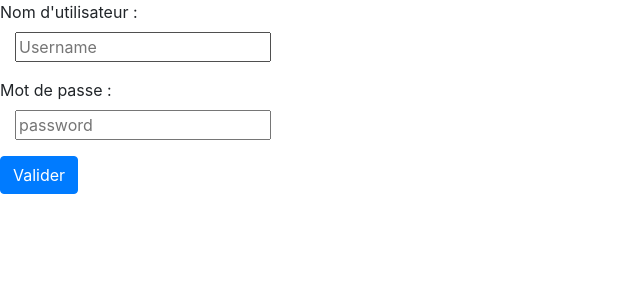
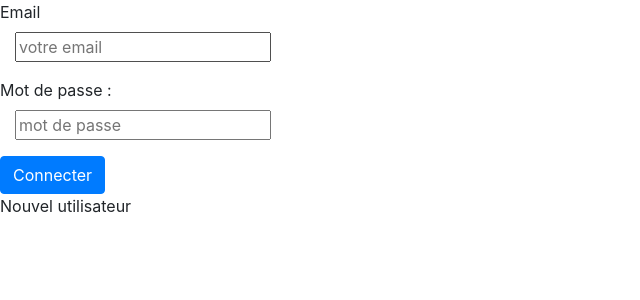
Before and after one commit to FabienLebas/mon-metier-a-tisser, a React (Create React App) app: page /login in a window 1280 px wide. Shown: the top 300 px of the page, without its empty margins (0-640 px from the left). Built offline with nearby package versions, Linux system fonts and the light colour scheme.

Commit message:
create new user

```diff
--- a/src/App.js
+++ b/src/App.js
@@ -5,7 +5,6 @@ import { BrowserRouter as Router, Route } from "react-router-dom";
 
 
 import Canvas from './components/Canvas';
-// import Login from './components/Login';
 import LoginForm from './components/LoginForm';
 
 export default class App extends Component {
@@ -57,7 +56,7 @@ export default class App extends Component {
             updateUser={this.updateUser}
             loginError={this.state.loginError}
             />}/>
-          <Route exact path="/login" render={(routerProps) => <LoginForm updateUser={this.updateUser}></LoginForm>}/>
+          <Route exact path="/login" render={(routerProps) => <LoginForm updateUser={this.updateUser}/>}/>
       </Router>
     );
   }
--- a/src/components/LoginForm.js
+++ b/src/components/LoginForm.js
@@ -1,13 +1,13 @@
-import React, { Component } from 'react'
+import React, { Component } from 'react';
 
-class LoginForm extends Component {
+export default class LoginForm extends Component {
   constructor(props) {
     super(props);
     this.state = {
       username: '',
       password: '',
-      redirectTo: null,
-      loginErrorMessage: null
+      createNewUSer: false,
+      loginErrorMessage: null,
     }
   }
 
@@ -24,11 +24,13 @@ class LoginForm extends Component {
   handleSubmit = (event) => {
     event.preventDefault()
     const baseUrlBack = process.env.REACT_APP_baseUrlBack;
+    let createOrLogin = 'POST';
+    if (this.state.createNewUSer){
+      createOrLogin = 'PUT'
+    }
     return fetch(`${baseUrlBack}/login`, {
-      method: 'POST',
-      headers:{
-        "Content-Type": "application/json"
-      },
+      method: createOrLogin,
+      headers:{"Content-Type": "application/json"},
       body: JSON.stringify({
         username: this.state.username.toLowerCase(),
         password: this.state.password
@@ -39,8 +41,7 @@ class LoginForm extends Component {
       if (response.status === '200') {
         this.props.updateUser({
           loggedIn: true,
-          username: response.username,
-          displayName: response.displayName,
+          username: response,
           loginError: false
         })
         this.setState({
@@ -56,7 +57,6 @@ class LoginForm extends Component {
       this.setState({
         loginErrorMessage: true
       })
-
     })
   }
 
@@ -70,16 +70,62 @@ class LoginForm extends Component {
     }
   }
 
+  activateNewUserSection = () => {
+    const newValue = !this.state.createNewUSer
+    this.setState({
+      createNewUSer: newValue
+    })
+  }
+
+  displayNewUserSection = () => {
+    if (this.state.createNewUSer){
+      return(
+        <div>
+          <div className="col-ml-auto">
+            <label className="form-label" htmlFor="password">Vérification du mot de passe :</label>
+          </div>
+          <div className="col-3 col-mr-auto">
+            <input className="form-input" placeholder="mot de passe" type="password" name="password" value={this.state.passwordCheck} onChange={this.checkPassword}/>
+          </div>
+        </div>
+      )
+    }
+  }
+
+  checkPassword = (event) => {
+    this.setState({
+      passwordCheck: event.target.value
+    })
+  }
+
+  displayValidationButton = () => {
+    if (!this.state.createNewUSer){
+      return(
+        <div className="form-group ">
+          <button className="btn btn-primary col-mr-auto " onClick={this.handleSubmit} type="submit" data-dismiss="modal">Connecter</button>
+          <p onClick={this.activateNewUserSection}>Nouvel utilisateur</p>
+        </div>
+      )
+    } else {
+      return(
+        <div className="form-group ">
+          <button disabled={this.state.password !== this.state.passwordCheck} className="btn btn-primary col-mr-auto " onClick={this.handleSubmit} type="submit" data-dismiss="modal">Nouvel utilisateur</button>
+          <p onClick={this.activateNewUserSection}>Connecter un utilisateur existant</p>
+        </div>
+      )
+    }
+  }
+
   render() {
     return (
       <div>
         <form className="form-horizontal">
           <div className="form-group">
             <div className="col-ml-auto">
-              <label className="form-label" htmlFor="username">Nom d'utilisateur :</label>
+              <label className="form-label" htmlFor="username">Email</label>
             </div>
             <div className="col-3 col-mr-auto">
-              <input className="form-input" type="text" id="username" name="username" placeholder="Username" value={this.state.username} onChange={this.handleChange}/>
+              <input className="form-input" type="text" id="username" name="username" placeholder="votre email" value={this.state.username} onChange={this.handleChange}/>
             </div>
           </div>
           <div className="form-group">
@@ -87,17 +133,14 @@ class LoginForm extends Component {
               <label className="form-label" htmlFor="password">Mot de passe :</label>
             </div>
             <div className="col-3 col-mr-auto">
-              <input className="form-input" placeholder="password" type="password" name="password" value={this.state.password} onChange={this.handleChange}/>
+              <input className="form-input" placeholder="mot de passe" type="password" name="password" value={this.state.password} onChange={this.handleChange}/>
             </div>
+            {this.displayNewUserSection()}
           </div>
           {this.loginErrorMessage()}
-          <div className="form-group ">
-            <button className="btn btn-primary col-mr-auto " onClick={this.handleSubmit} type="submit" data-dismiss="modal">Valider</button>
-          </div>
+          {this.displayValidationButton()}
         </form>
       </div>
     )
   }
 }
-
-export default LoginForm
--- /dev/null
+++ b/src/stylesheets/loginForm.css
@@ -0,0 +1,3 @@
+.form-input{
+  background-color: blue;
+}
```
Also changed, not shown: 2 other files (tests, documents, lock files or other folders).
